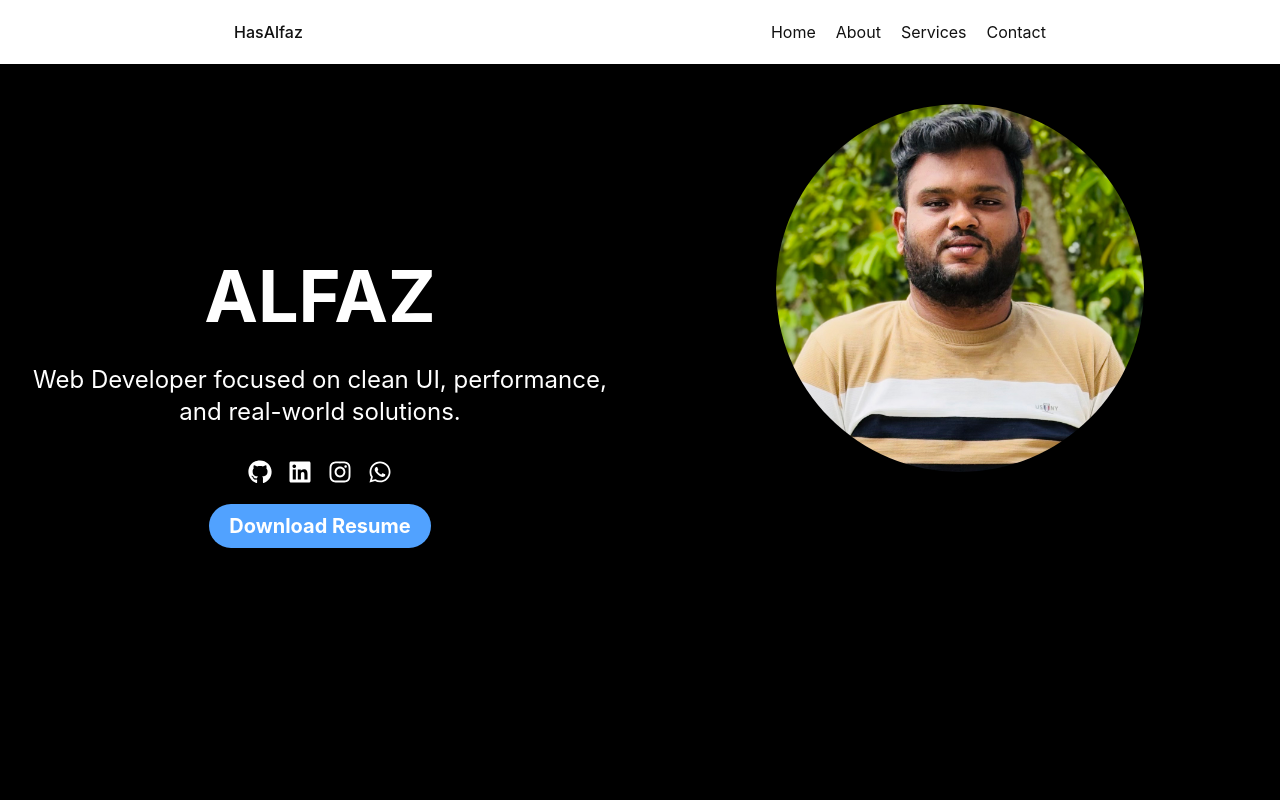
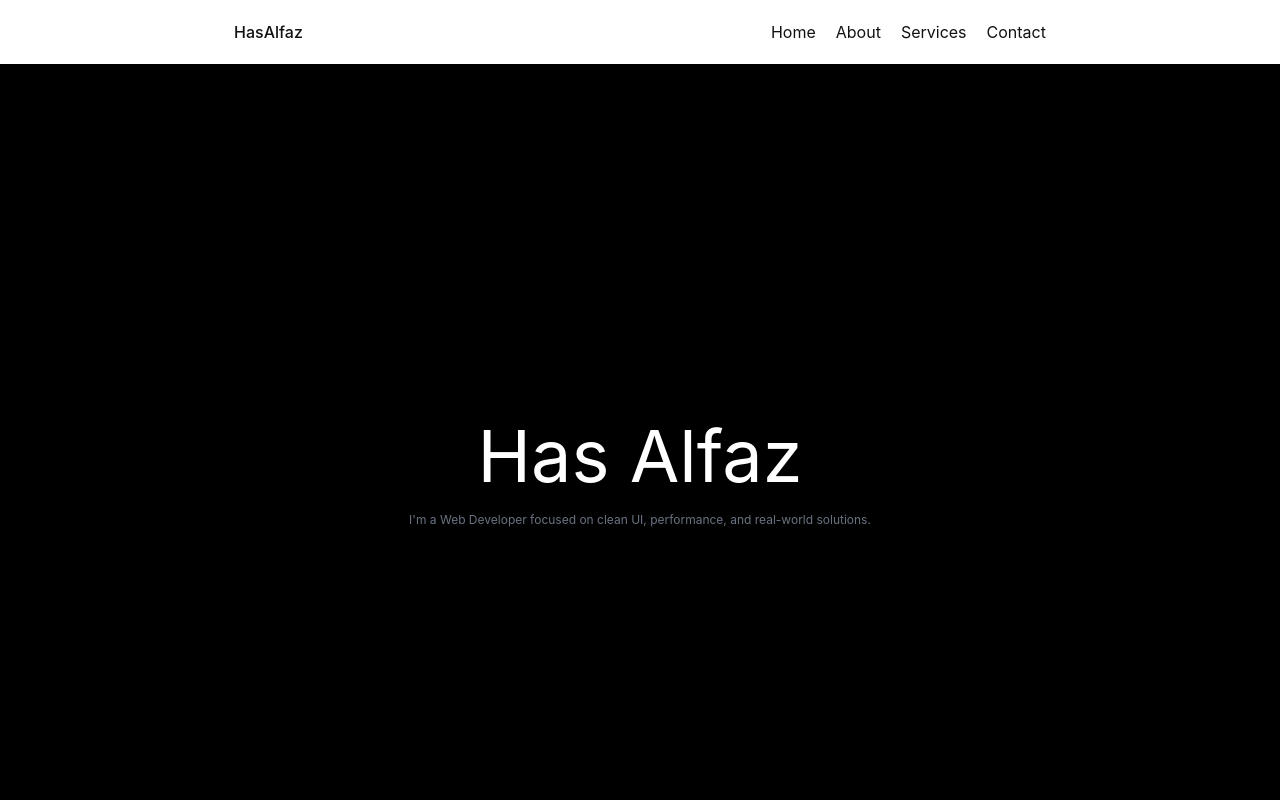
Before and after one commit to Alfaz-2000/myportfolio, a React (Vite) app: page / in a window 1280 px wide. Shown: the top 800 px of the page. Built offline with nearby package versions, Linux system fonts and the light colour scheme.

Commit message:
feat: changed hero to completly new design

```diff
--- a/src/App.jsx
+++ b/src/App.jsx
@@ -1,5 +1,6 @@
 import { useState } from 'react'
 import Navbar from './Components/Navbar'
+import Hero from './Components/Hero';
 import Myskill from './Components/Myskill';
 import Services from './Components/Services';
 import Contact from './Components/Contact';
@@ -15,7 +16,7 @@
   return (
     <>
       <Navbar />
-      <div className="flex flex-col-reverse min-h-screen sm:flex sm:flex-row bg-black">
+      {/* <div className="flex flex-col-reverse min-h-screen sm:flex sm:flex-row bg-black">
         <div className="left flex sm:flex flex-col w-full sm:w-1/2 justify-center items-center text-white mt-5 h-[40vh] sm:h-[80vh]">
           <h1 className=' text-4xl sm:text-7xl font-bold mb-5'>ALFAZ</h1>
           <p className='text-2xl text-center p-3' >Web Developer focused on clean UI, performance, and real-world solutions.</p>
@@ -32,7 +33,8 @@
           <img className='w-92 h-102 sm:w-66 sm:h-66 md:w-92 md:h-92 rounded-full object-cover shadow-lg' src="/me.jpg" alt="" />
         </div>
         </div>
-      </div>
+      </div> */}
+      <Hero/>
 
 <Myskill/>
       <Services/>
--- /dev/null
+++ b/src/Components/Hero.jsx
@@ -0,0 +1,18 @@
+import React from 'react'
+
+const Hero = () => {
+    return (
+        <div className='main flex flex-col w-full min-h-screen bg-black text-white justify-center items-center'>
+            <div className="sub-main w-full flex-col p-5">
+                <div className="name">
+                    <h1 className='text-7xl text-center'>Has Alfaz</h1>
+                </div>
+            </div>
+            <div className="brefme w-full text-center ">
+                <p className='text-xs text-gray-500'>I'm a Web Developer focused on clean UI, performance, and real-world solutions.</p>
+            </div>
+        </div>
+    )
+}
+
+export default Hero
```
